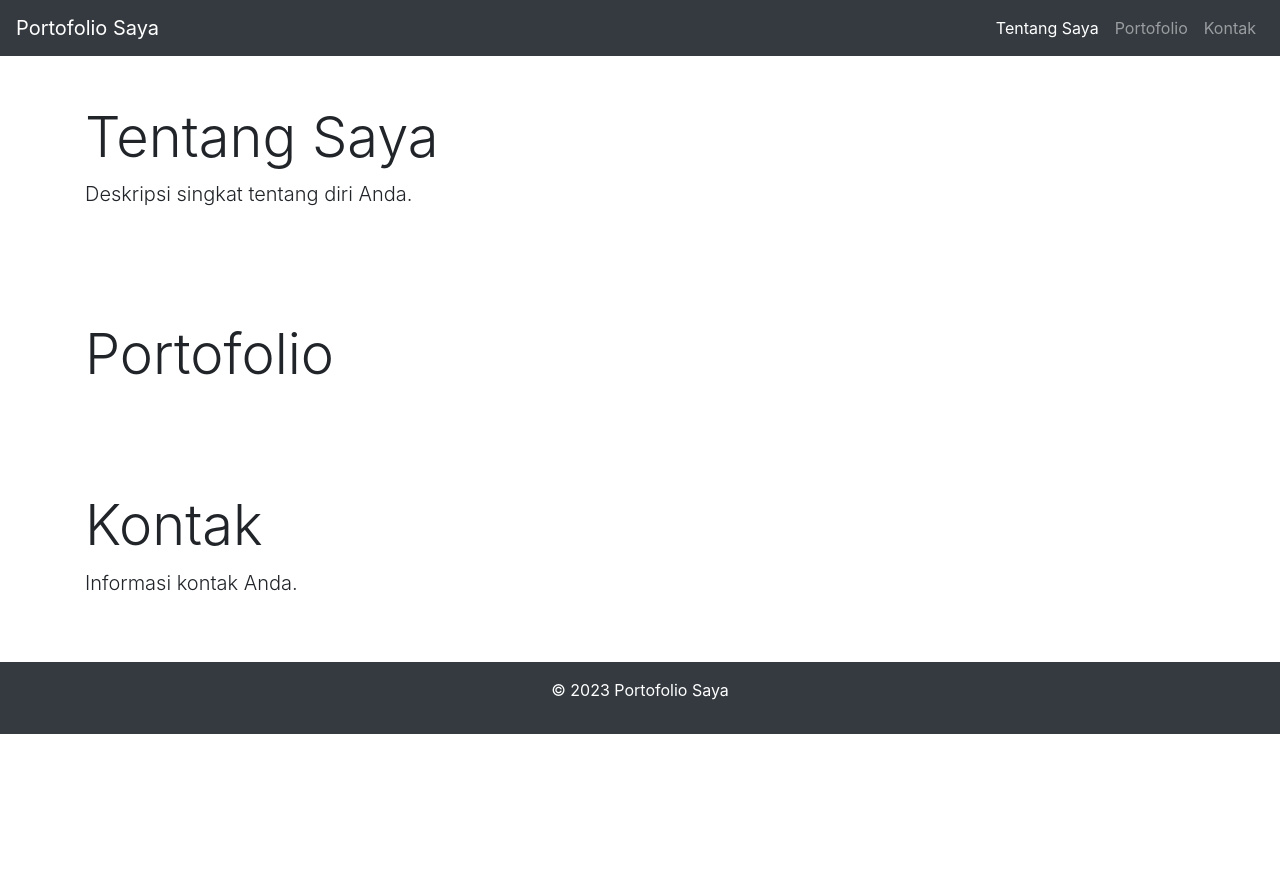
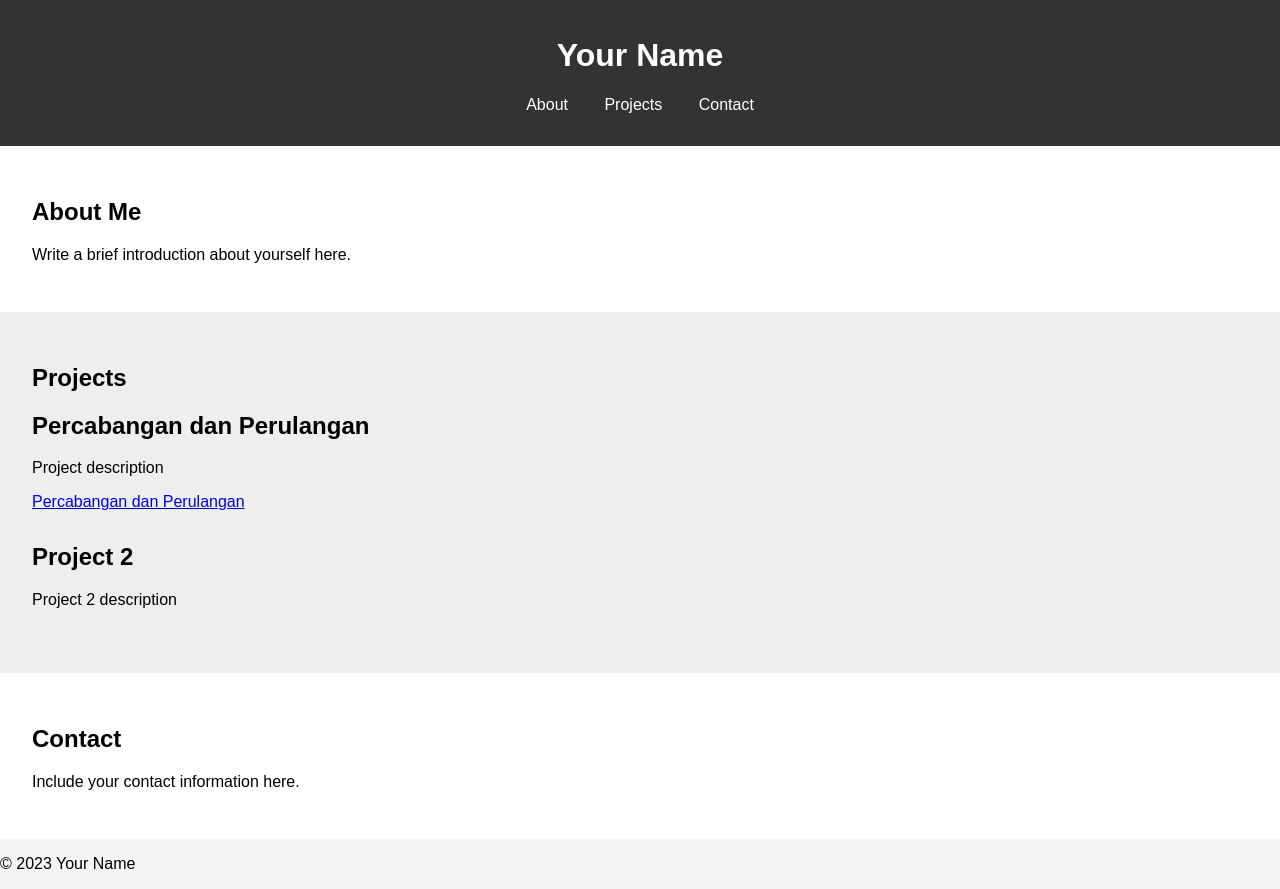
Before and after one commit to R1fkiGit/R1fkiGit.github.io, a plain HTML site: page index.html in a window 1280 px wide. Before the commit the page ends 800 px from the top, so only its background shows below. Drawn offline with nearby package versions, Linux system fonts and the light colour scheme.

Commit message:
Update index.html
menambahkan link elif html

```diff
--- a/index.html
+++ b/index.html
@@ -2,69 +2,48 @@
 <html lang="en">
 <head>
     <meta charset="UTF-8">
-    <meta name="viewport" content="width=device-width, initial-scale=1, shrink-to-fit=no">
-    <title>Rifqi</title>
-    <link href="https://stackpath.bootstrapcdn.com/bootstrap/4.5.2/css/bootstrap.min.css" rel="stylesheet">
-    <style>
-        body {
-            padding-top: 56px;
-        }
-    </style>
+    <meta name="viewport" content="width=device-width, initial-scale=1.0">
+    <title>Portofolio saya</title>
+    <link rel="stylesheet" href="styles.css">
 </head>
 <body>
-    <!-- Navbar -->
-    <nav class="navbar navbar-expand-lg navbar-dark bg-dark fixed-top">
-        <a class="navbar-brand" href="#">Portofolio Saya</a>
-        <button class="navbar-toggler" type="button" data-toggle="collapse" data-target="#navbarResponsive" aria-controls="navbarResponsive" aria-expanded="false" aria-label="Toggle navigation">
-            <span class="navbar-toggler-icon"></span>
-        </button>
-        <div class="collapse navbar-collapse" id="navbarResponsive">
-            <ul class="navbar-nav ml-auto">
-                <li class="nav-item active">
-                    <a class="nav-link" href="#about">Tentang Saya</a>
-                </li>
-                <li class="nav-item">
-                    <a class="nav-link" href="#portfolio">Portofolio</a>
-                </li>
-                <li class="nav-item">
-                    <a class="nav-link" href="#contact">Kontak</a>
-                </li>
+    <header>
+        <h1>Your Name</h1>
+        <nav>
+            <ul>
+                <li><a href="#about">About</a></li>
+                <li><a href="#projects">Projects</a></li>
+                <li><a href="#contact">Contact</a></li>
             </ul>
+        </nav>
+    </header>
+
+    <section id="about">
+        <h2>About Me</h2>
+        <p>Write a brief introduction about yourself here.</p>
+    </section>
+
+    <section id="projects">
+        <h2>Projects</h2>
+        <!-- List your projects with images and descriptions -->
+        <div class="project">
+            <h1>Percabangan dan Perulangan</h1>
+            <p>Project description</p>
+            <a href="elif.html">Percabangan dan Perulangan</a>
         </div>
-    </nav>
-
-    <!-- Tentang Saya -->
-    <section id="about" class="py-5">
-        <div class="container">
-            <h1 class="display-4">Tentang Saya</h1>
-            <p class="lead">Deskripsi singkat tentang diri Anda.</p>
+        <div class="project">
+            <h1>Project 2</h1>
+            <p>Project 2 description</p>
         </div>
     </section>
 
-    <!-- Portofolio -->
-    <section id="portfolio" class="py-5">
-        <div class="container">
-            <h1 class="display-4">Portofolio</h1>
-            <!-- Tambahkan gambar dan deskripsi portofolio Anda di sini -->
-        </div>
+    <section id="contact">
+        <h2>Contact</h2>
+        <p>Include your contact information here.</p>
     </section>
 
-    <!-- Kontak -->
-    <section id="contact" class="py-5">
-        <div class="container">
-            <h1 class="display-4">Kontak</h1>
-            <p class="lead">Informasi kontak Anda.</p>
-        </div>
-    </section>
-
-    <!-- Footer -->
-    <footer class="bg-dark text-white text-center py-3">
-        <p>&copy; 2023 Portofolio Saya</p>
+    <footer>
+        <p>&copy; 2023 Your Name</p>
     </footer>
-
-    <!-- Scripts -->
-    <script src="https://code.jquery.com/jquery-3.5.1.slim.min.js"></script>
-    <script src="https://cdn.jsdelivr.net/npm/@popperjs/core@2.5.4/dist/umd/popper.min.js"></script>
-    <script src="https://stackpath.bootstrapcdn.com/bootstrap/4.5.2/js/bootstrap.min.js"></script>
 </body>
 </html>
```
